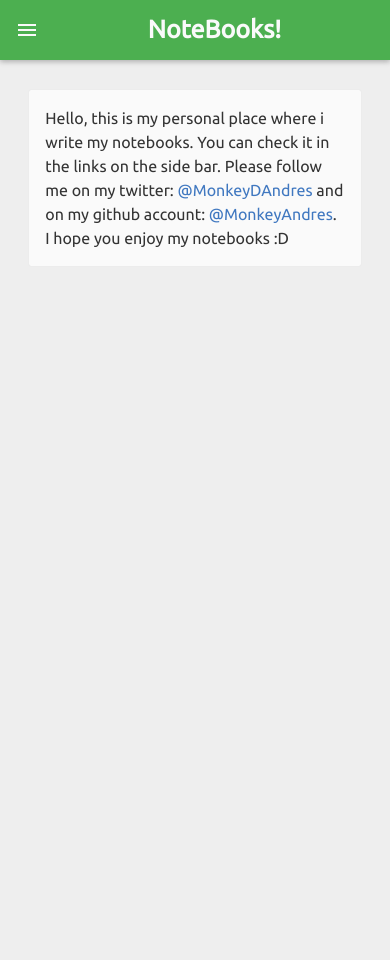
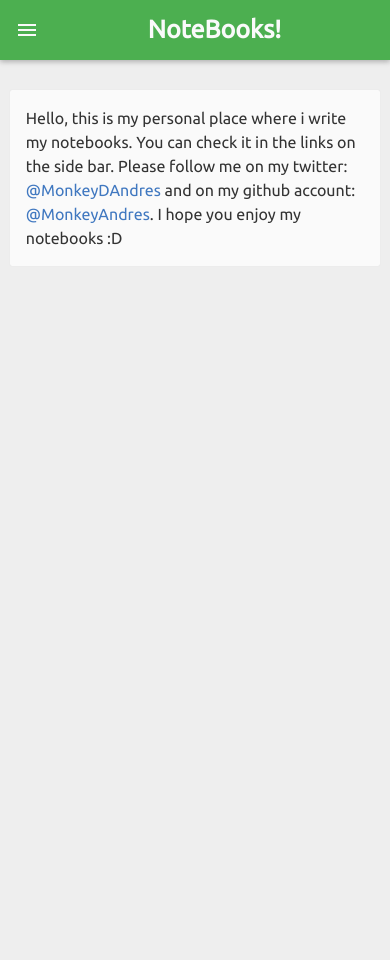
Before and after one commit to MonkeyAndres/MyNoteBooks, a Jekyll site: the page built from index.md, in a window 390 px wide. Built offline with Jekyll 4.4.1, drawn with Linux system fonts in a browser that asks for light colours; nearby versions of some CDN libraries.

Commit message:
Fixed responsive layout

```diff
--- a/_layouts/index.html
+++ b/_layouts/index.html
@@ -5,7 +5,7 @@
   <meta http-equiv="X-UA-Compatible" content="ie=edge">
 
   <meta name="viewport" content="width=device-width, initial-scale=1.0">
-  <link rel="stylesheet" href="http://cdn.materialdesignicons.com/1.8.36/css/materialdesignicons.min.css">
+  <link href="https://fonts.googleapis.com/icon?family=Material+Icons" rel="stylesheet">
   <link href="https://fonts.googleapis.com/css?family=Ubuntu" rel="stylesheet">
   <link rel="stylesheet" href="{{ site.github.url }}/asserts/atom-one-dark.css">
   <link rel="stylesheet" href="{{ site.github.url }}/asserts/estilos.css">
@@ -15,7 +15,7 @@
 </head>
 <body>
   <header>
-    <i class="mdi mdi-menu mdi-24px"></i>
+    <i class="material-icons">menu</i>
     <span><a href="{{ site.github.url }}">NoteBooks!</a></span>
   </header>
 
--- a/asserts/estilos.css
+++ b/asserts/estilos.css
@@ -39,6 +39,7 @@ header>i{
   width: 10%;
   text-align: right;
   cursor: pointer;
+  font-size: 24px;
 }
 
 header>span{
@@ -137,5 +138,5 @@ aside>div>a:hover{
     width: 300px
   }
   main{width: 100%}
-  main.container{width: 95%}
+  main>.container{width: 95%}
 }
```
